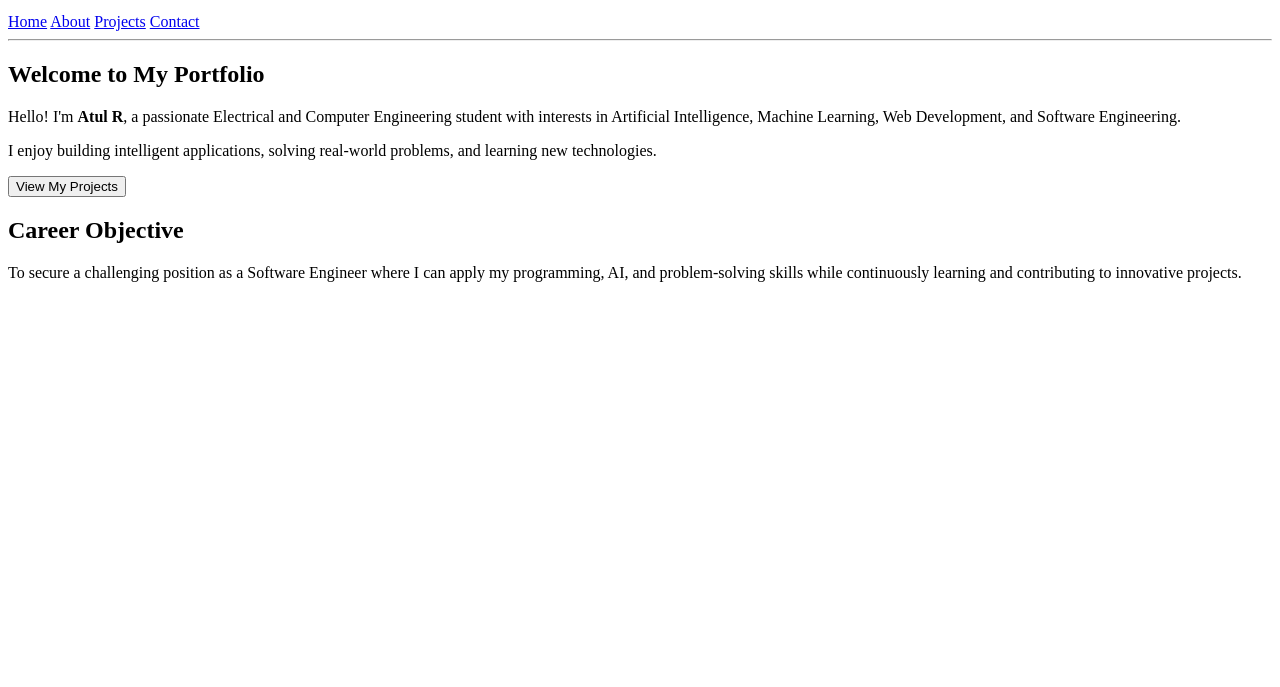
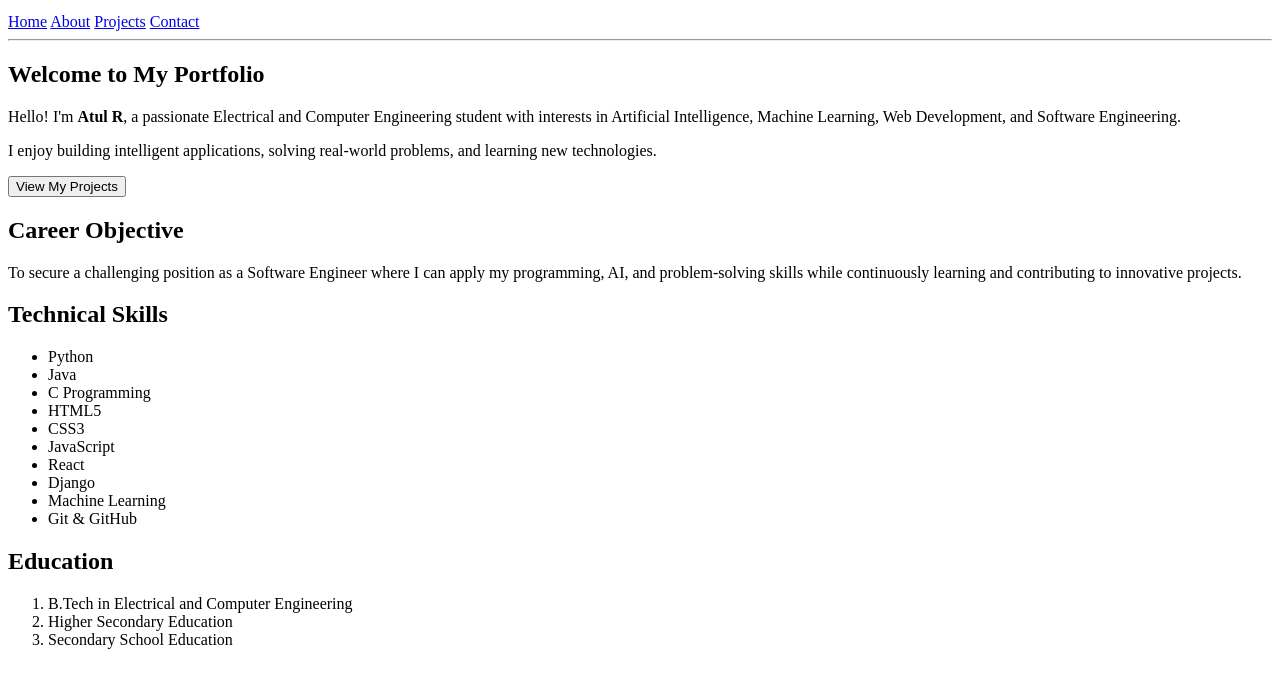
Before and after one commit to r-atul-krish-nan/Portfolio, a plain HTML site: page index.html in a window 1280 px wide. Shown: the part 101-788 px from the top of the page. Drawn offline with Linux system fonts and the light colour scheme.

Commit message:
feat(html): add lists for technical skills and educational timeline

```diff
--- a/index.html
+++ b/index.html
@@ -57,5 +57,34 @@
         </p>
     </section>
 
+    <!-- Skills -->
+    <section class="container">
+        <h2>Technical Skills</h2>
+
+        <ul>
+            <li>Python</li>
+            <li>Java</li>
+            <li>C Programming</li>
+            <li>HTML5</li>
+            <li>CSS3</li>
+            <li>JavaScript</li>
+            <li>React</li>
+            <li>Django</li>
+            <li>Machine Learning</li>
+            <li>Git & GitHub</li>
+        </ul>
+    </section>
+
+    <!-- Education -->
+    <section class="container">
+        <h2>Education</h2>
+
+        <ol>
+            <li>B.Tech in Electrical and Computer Engineering</li>
+            <li>Higher Secondary Education</li>
+            <li>Secondary School Education</li>
+        </ol>
+    </section>
+
 </body>
 </html>
```
